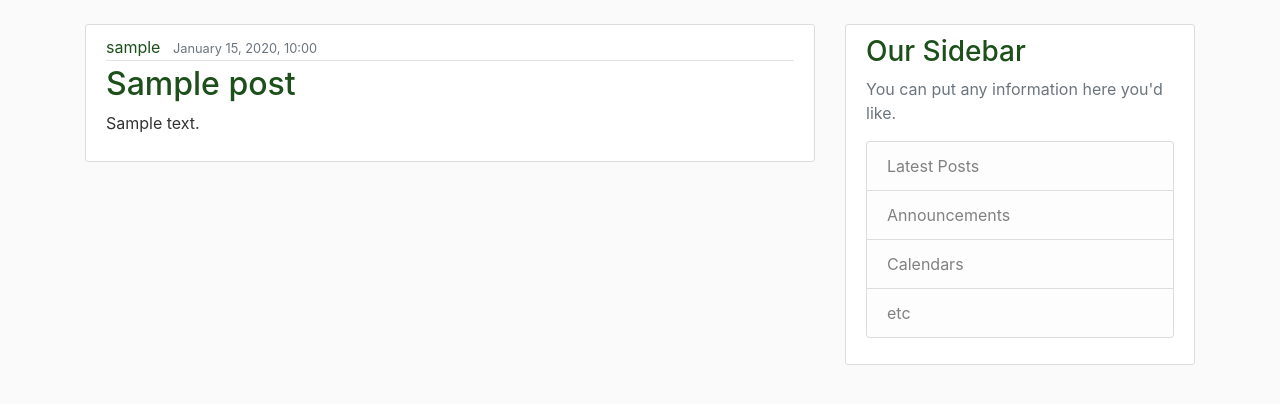
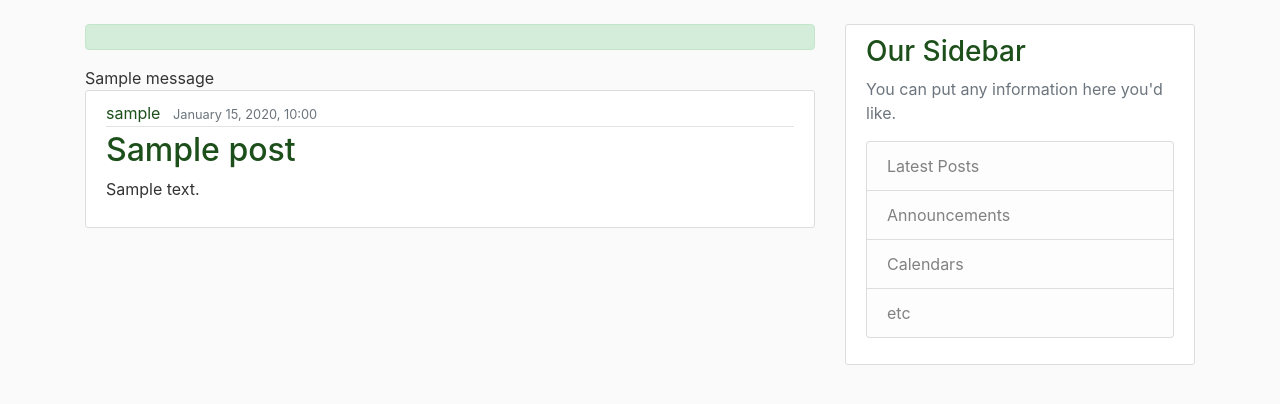
Before and after one commit to Vir2S/newsblog, a Django app: page / in a window 1280 px wide. Shown: the part 56-460 px from the top of the page. Run offline with Django 3.2, Linux system fonts and the light colour scheme; tables that the repository leaves empty hold one stand-in row (values such as "Sample post"); one stand-in notice (Sample message) is shown; some libraries are stand-ins or nearby versions.

Commit message:
base.html modified

```diff
--- a/blog/blogapp/templates/blogapp/base.html
+++ b/blog/blogapp/templates/blogapp/base.html
@@ -42,6 +42,12 @@
     <main role="main" class="container">
       <div class="row">
         <div class="col-md-8">
+          {% if messages %}
+            {% for message in messages %}
+                <div class="alert alert-{{ message.tags }}"></div>
+                {{ message }}
+            {% endfor %}
+          {% endif %}
           {% block content %}
           {% endblock %}
         </div>
```
